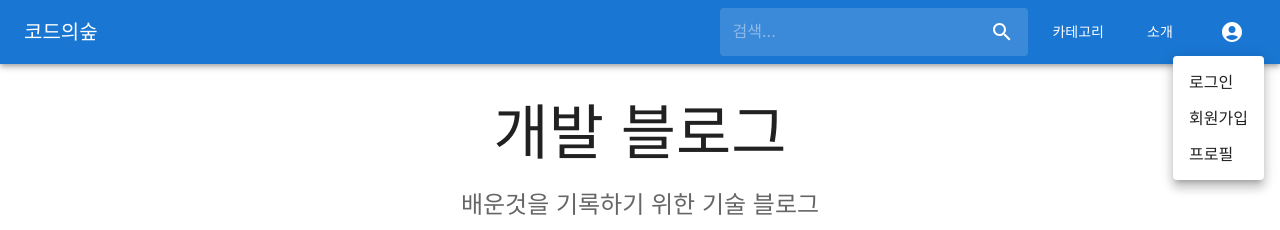
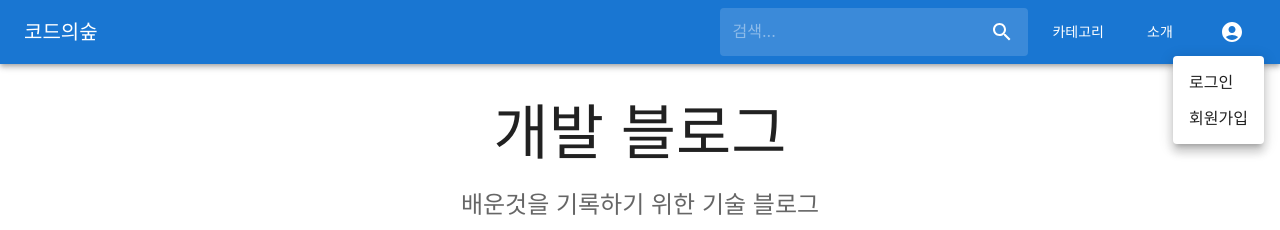
Before and after one commit to misnawk/myBlog, a React (Create React App) app in the folder src/client/: page / in a window 1280 px wide. Both pictures are taken after a click on the button 1232 px from the left and 32 px from the top of the page. Shown: the top 230 px of the page. Built offline with nearby package versions, Linux system fonts and the light colour scheme.

Commit message:
로그인 상태에 따라서 로그인 로그아웃 내정보 히든처리

```diff
--- a/src/client/src/components/layout/Header.js
+++ b/src/client/src/components/layout/Header.js
@@ -17,6 +17,7 @@ import AccountCircle from "@mui/icons-material/AccountCircle";
 function Header() {
   const [anchorEl, setAnchorEl] = useState(null);
   const [searchQuery, setSearchQuery] = useState("");
+  const [isLoggedIn, setIsLoggedIn] = useState(false);
 
   const handleMenu = (event) => {
     setAnchorEl(event.currentTarget);
@@ -77,15 +78,26 @@ function Header() {
             open={Boolean(anchorEl)}
             onClose={handleClose}
           >
+          {!isLoggedIn && (
             <MenuItem component={Link} to="/login" onClick={handleClose}>
               로그인
             </MenuItem>
+            )}
+          {isLoggedIn && (
+            <MenuItem component={Link} to="/logout" onClick={handleClose}>
+              로그아웃
+            </MenuItem>
+          )}
+          {!isLoggedIn && (
             <MenuItem component={Link} to="/register" onClick={handleClose}>
               회원가입
             </MenuItem>
+          )}
+          {isLoggedIn && (
             <MenuItem component={Link} to="/profile" onClick={handleClose}>
-              프로필
+              내정보
             </MenuItem>
+          )}
           </Menu>
         </Box>
       </Toolbar>
```
